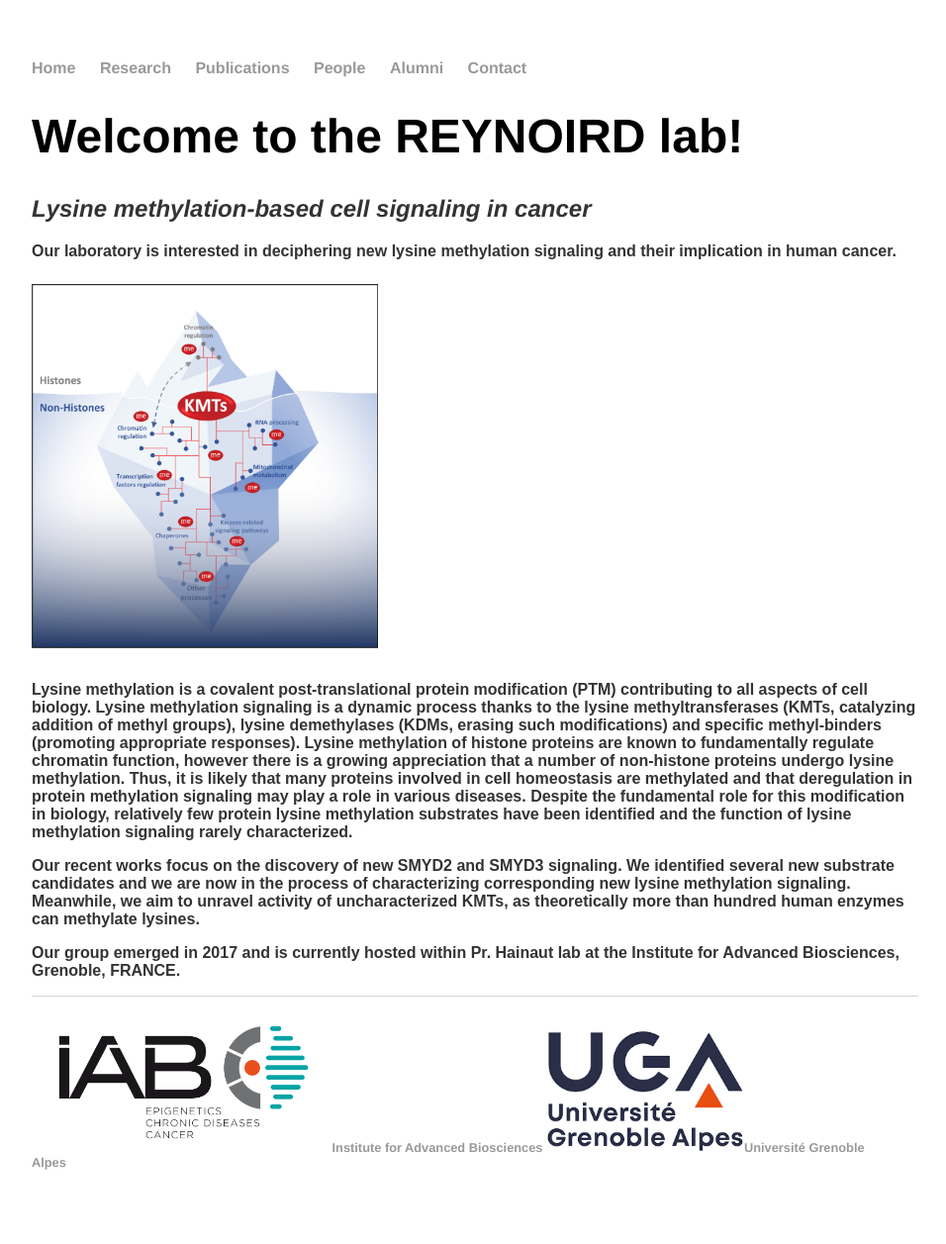
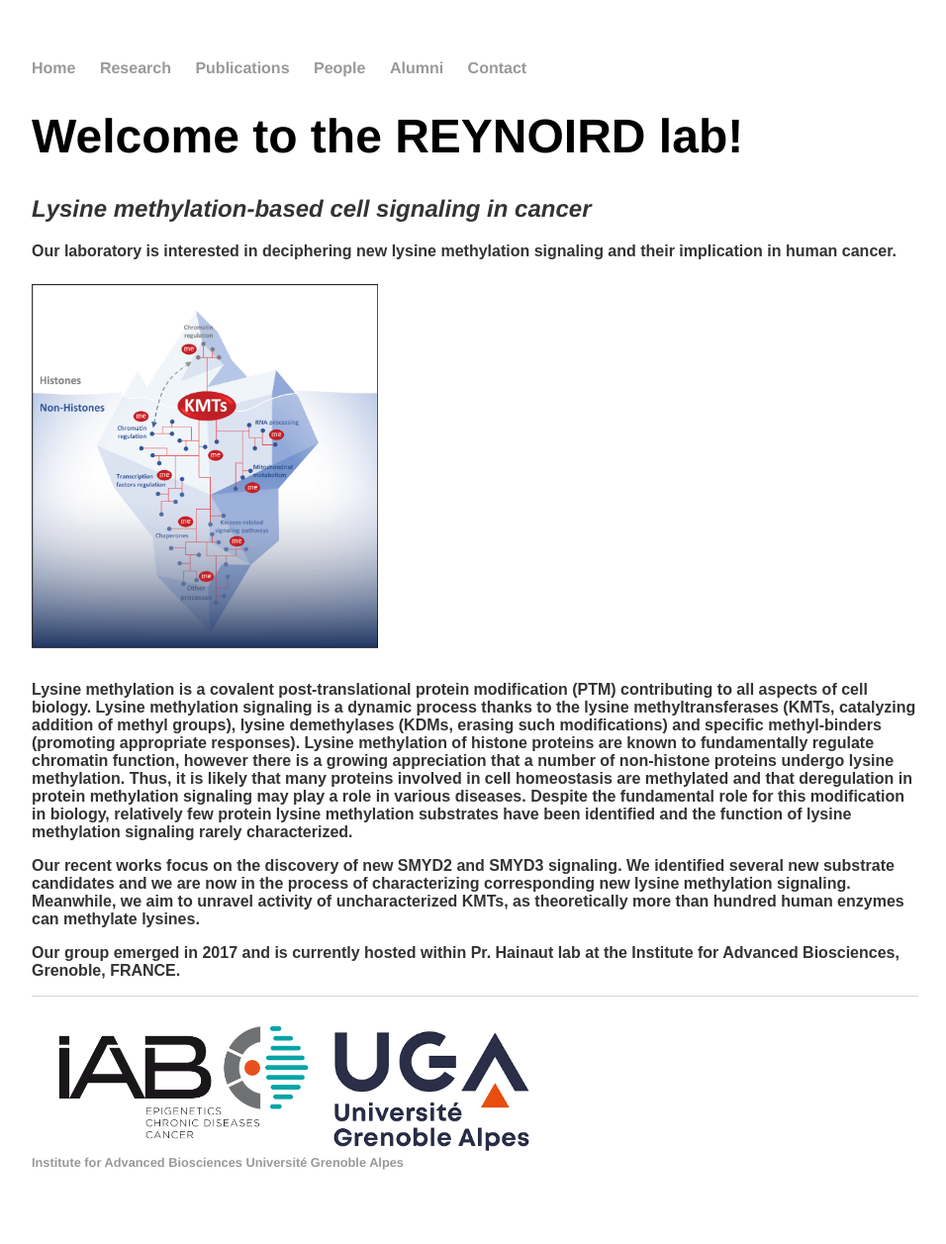
Before and after one commit to Reynoird-Lab/Reynoird-lab.github.io, a Jekyll site: the page built from index.html, in a window 1280 px wide. Shown: the whole page at 99% size, without its empty margins (160-1116 px from the left). Built offline with Jekyll 4.4.1, drawn with Linux system fonts in a browser that asks for light colours; Markdown is read by kramdown in place of the engine named in the settings.

Commit message:
Update default.html

```diff
--- a/_layouts/default.html
+++ b/_layouts/default.html
@@ -24,9 +24,10 @@
 			<footer>
 	    		<ul>
 	        		<li>
-	        		<a href="https://iab.univ-grenoble-alpes.fr/?language=en"> <img alt="IAB" src="IAB logo coul.png" width="300"></a>
-				<a href="https://iab.univ-grenoble-alpes.fr/?language=en">Institute for Advanced Biosciences</a>
-				<a href="www.univ-grenoble-alpes.fr/english/"> <img alt="UGA" src="UGA.png" width="200"></a><a href="https://www.univ-grenoble-alpes.fr/english/">Université Grenoble Alpes</a></li>
+	        		<div><a href="https://iab.univ-grenoble-alpes.fr/?language=en"> <img alt="IAB" src="IAB logo coul.png" width="300"></a>
+				<a href="www.univ-grenoble-alpes.fr/english/"> <img alt="UGA" src="UGA.png" width="200"></a> </div>
+				<div><a href="https://iab.univ-grenoble-alpes.fr/?language=en">Institute for Advanced Biosciences</a>
+				<a href="https://www.univ-grenoble-alpes.fr/english/">Université Grenoble Alpes</a></li></div>
 				</ul>
 			</footer>
 		</body>
```
